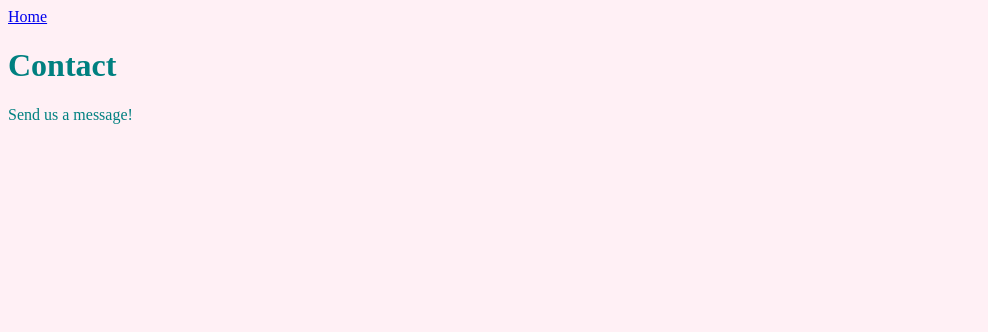
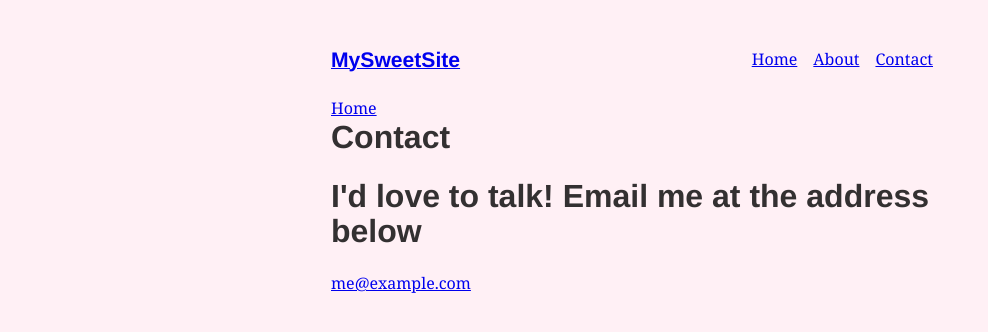
Before and after one commit to GrafSoul/gatsby-tutorial, a Gatsby site: page /contact in a window 1280 px wide. Shown: the whole page, without its empty margins (0-988 px from the left). Built offline with nearby package versions, Linux system fonts and the light colour scheme; Gatsby itself is replaced by a stand-in of ours.

Commit message:
feat: Added nested layout components.

```diff
--- a/gatsby-config.js
+++ b/gatsby-config.js
@@ -6,5 +6,13 @@
 
 module.exports = {
     /* Your site config here */
-    plugins: ['gatsby-plugin-sass'],
+    plugins: [
+        'gatsby-plugin-sass',
+        {
+            resolve: 'gatsby-plugin-typography',
+            options: {
+                pathToConfigModule: 'src/utils/typography',
+            },
+        },
+    ],
 };
--- a/package.json
+++ b/package.json
@@ -31,9 +31,13 @@
   "dependencies": {
     "gatsby": "^3.2.1",
     "gatsby-plugin-sass": "^4.3.0",
+    "gatsby-plugin-typography": "^3.3.0",
     "react": "^17.0.1",
     "react-dom": "^17.0.1",
-    "sass": "^1.32.10"
+    "react-typography": "^0.16.19",
+    "sass": "^1.32.10",
+    "typography": "^0.16.19",
+    "typography-theme-fairy-gates": "^0.16.19"
   },
   "devDependencies": {
     "prettier": "2.2.1"
--- /dev/null
+++ b/src/components/layout.js
@@ -0,0 +1,29 @@
+import React from 'react';
+import { Link } from 'gatsby';
+
+const ListLink = (props) => (
+    <li style={{ display: 'inline-block', marginRight: '1rem' }}>
+        <Link to={props.to}>{props.children}</Link>
+    </li>
+);
+
+export default function Layout({ children }) {
+    return (
+        <div style={{ margin: '3rem auto', maxWidth: 650, padding: '0 1rem' }}>
+            <header style={{ marginBottom: '1.5rem' }}>
+                <Link
+                    to="/"
+                    style={{ textShadow: 'none', backgroundImage: 'none' }}
+                >
+                    <h3 style={{ display: 'inline' }}>MySweetSite</h3>
+                </Link>
+                <ul style={{ listStyle: 'none', float: 'right' }}>
+                    <ListLink to="/">Home</ListLink>
+                    <ListLink to="/about/">About</ListLink>
+                    <ListLink to="/contact/">Contact</ListLink>
+                </ul>
+            </header>
+            {children}
+        </div>
+    );
+}
--- a/src/pages/contact.js
+++ b/src/pages/contact.js
@@ -1,12 +1,17 @@
 import React from 'react';
 import { Link } from 'gatsby';
 import Header from '../components/header';
+import Layout from '../components/layout';
+
 export default function Contact() {
     return (
-        <div style={{ color: 'teal' }}>
+        <Layout style={{ color: 'teal' }}>
             <Link to="/">Home</Link>
             <Header headerText="Contact" />
-            <p>Send us a message!</p>
-        </div>
+            <h1>I'd love to talk! Email me at the address below</h1>
+            <p>
+                <a href="mailto:me@example.com">me@example.com</a>
+            </p>
+        </Layout>
     );
 }
--- a/src/pages/index.js
+++ b/src/pages/index.js
@@ -2,16 +2,21 @@
 import React from 'react';
 // Components
 import Header from '../components/header';
-// Router
-import { Link } from 'gatsby';
+import Layout from '../components/layout';
 
 export default function Home() {
     return (
-        <div style={{ color: 'teal' }}>
-            <Link to="/contact/">Contact</Link>
+        <Layout>
             <Header headerText="About Gatsby" />
+            <h1>
+                Hi! I&apos;m building a fake Gatsby site as part of a tutorial!
+            </h1>
+            <p>
+                What do I like to do? Lots of course but definitely enjoy
+                building websites.
+            </p>
             <p>Such wow. Very React.</p>
             <img src="https://source.unsplash.com/random/400x200" alt="" />
-        </div>
+        </Layout>
     );
 }
--- /dev/null
+++ b/src/utils/typography.js
@@ -0,0 +1,7 @@
+import Typography from 'typography';
+import fairyGateTheme from 'typography-theme-fairy-gates';
+const typography = new Typography(fairyGateTheme);
+
+export const { scale, rhythm, options } = typography;
+
+export default typography;
```
Also changed, not shown: src/pages/about.js (added, +14 -0 lines).
